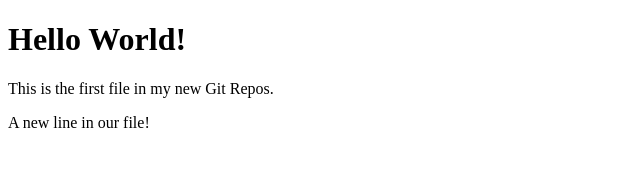
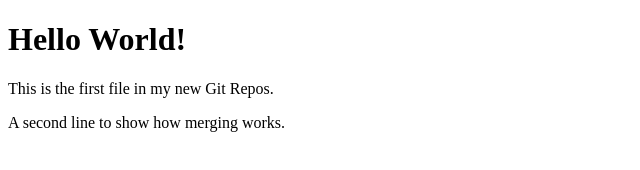
Before and after one commit to MansWilliamson/hello-world, a plain HTML site: page index.html in a window 1280 px wide. Shown: the whole page, without its empty margins (0-640 px from the left). Drawn offline with Linux system fonts and the light colour scheme.

Commit message:
Made change to index.html on master

```diff
--- a/index.html
+++ b/index.html
@@ -8,7 +8,7 @@
 
 <h1> Hello World! </h1>
 <p> This is the first file in my new Git Repos.</p>
-<p> A new line in our file!</p>
+<p> A second line to show how merging works.</p>
 
 </body>
 </html>
```
